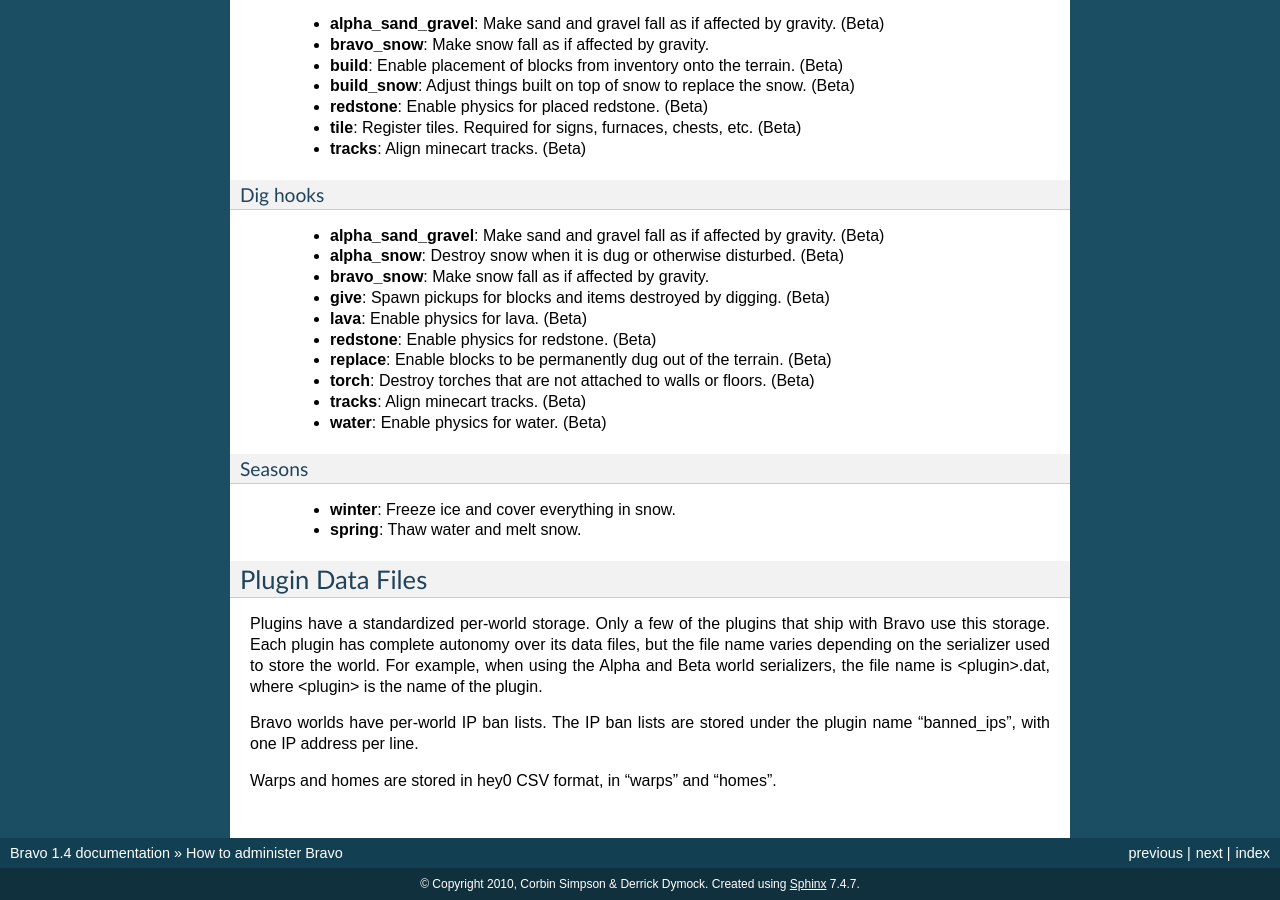
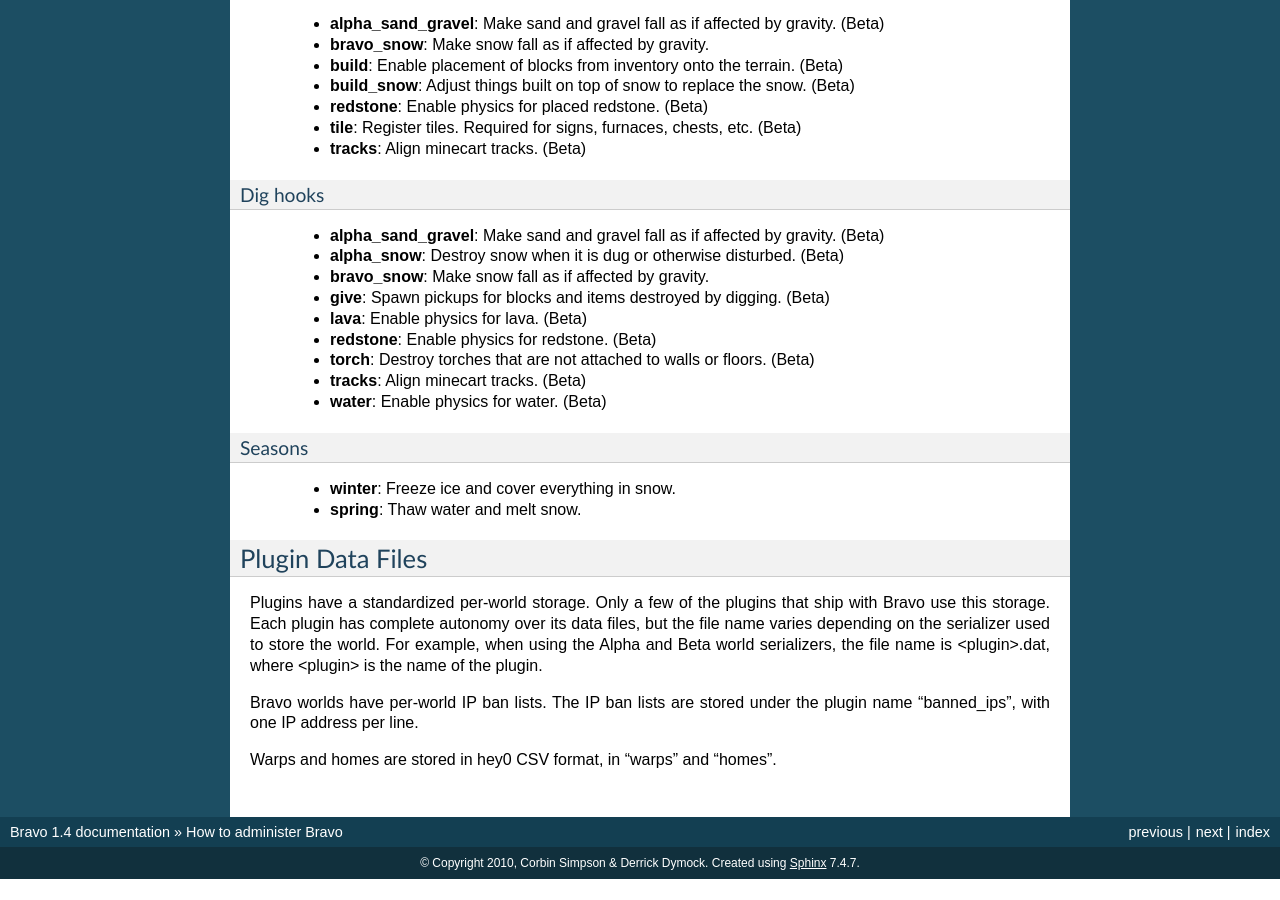
Before and after one commit to bravoserver/bravo, a Sphinx documentation site: the page built from docs/administration.rst, in a window 1280 px wide and 900 px high, scrolled down 2295 px. Built offline with Sphinx 7.4.7, drawn with Linux system fonts in a browser that asks for light colours; formulas are drawn with MathJax 3; after the commit the page ends 3174 px from its top, so only the background shows below that.

Commit message:
example, docs: Replace was nuked.

```diff
--- a/docs/administration.rst
+++ b/docs/administration.rst
@@ -147,7 +147,6 @@
  * **give**: Spawn pickups for blocks and items destroyed by digging. (Beta)
  * **lava**: Enable physics for lava. (Beta)
  * **redstone**: Enable physics for redstone. (Beta)
- * **replace**: Enable blocks to be permanently dug out of the terrain. (Beta)
  * **torch**: Destroy torches that are not attached to walls or floors. (Beta)
  * **tracks**: Align minecart tracks. (Beta)
  * **water**: Enable physics for water. (Beta)
```
Also changed, not shown: 1 other file.
